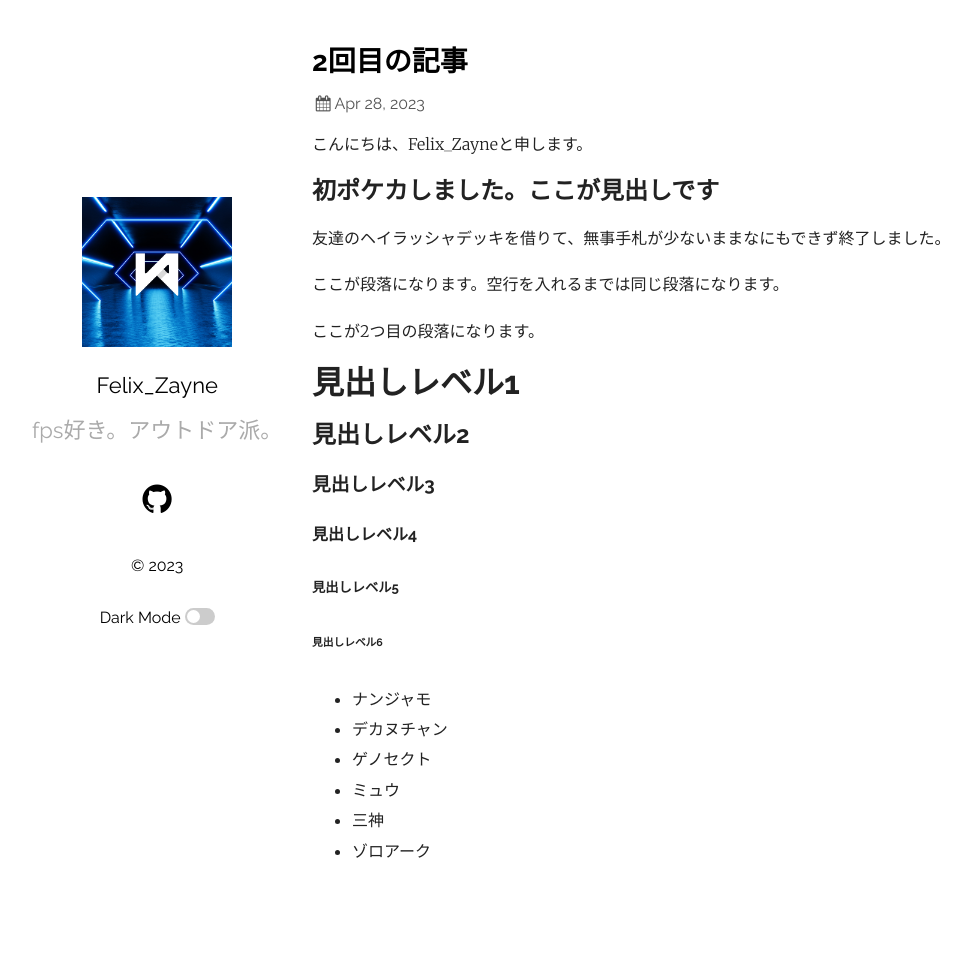
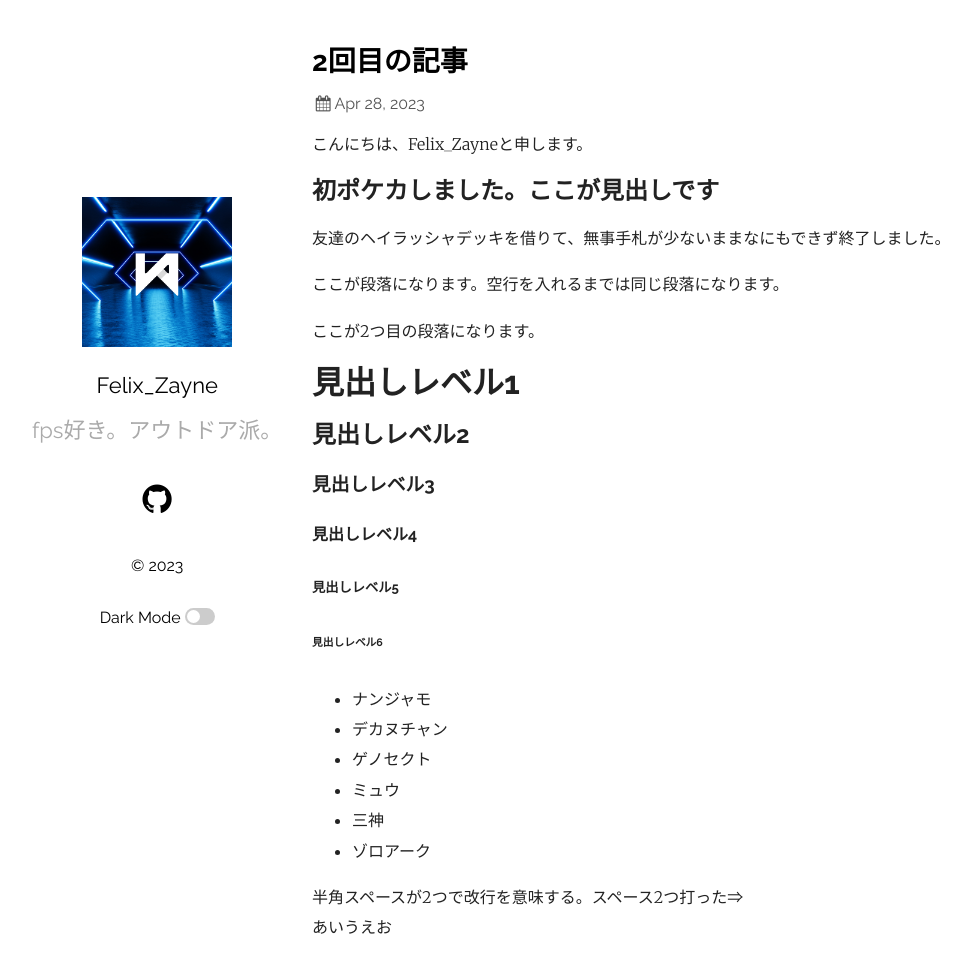
Before and after one commit to ayaponzu2525/ayaponzu2525.github.io, a Jekyll site: the page built from _posts/2023-04-28-article2 copy.md, in a window 1280 px wide and 988 px high. Shown: the top 973 px of the window, without its empty margins (43-1014 px from the left). Built offline with Jekyll 4.4.1, drawn with Linux system fonts in a browser that asks for light colours.

Commit message:
半角スペース2つで改行

```diff
--- a/_posts/2023-04-28-article2 copy.md
+++ b/_posts/2023-04-28-article2 copy.md
@@ -27,3 +27,6 @@ categories:
 - ミュウ
 - 三神
 - ゾロアーク
+
+半角スペースが2つで改行を意味する。スペース2つ打った⇒
+あいうえお
```
